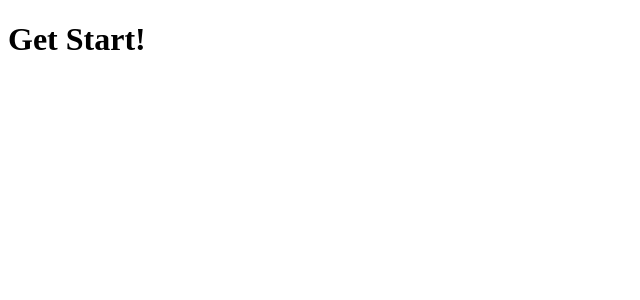
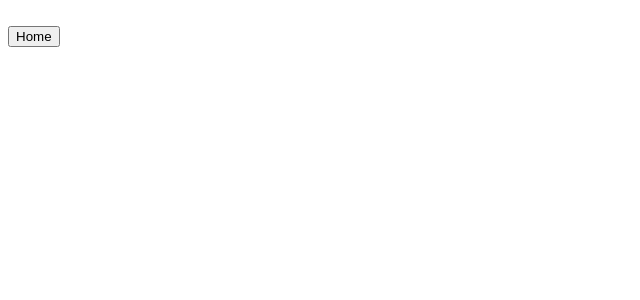
Before and after one commit to ivajo26/frontend-test, a Next.js app: page / in a window 1280 px wide. Shown: the top 300 px of the page, without its empty margins (0-640 px from the left). Built offline with nearby package versions, Linux system fonts and the light colour scheme.

Commit message:
Set Main Layout

```diff
--- a/pages/index.js
+++ b/pages/index.js
@@ -1,7 +1,27 @@
 import React from 'react'
 
 const Index = () => (
-  <h1>Get Start!</h1>
+  <div className="Layout">
+    <div className="Layout-sidebar">
+      <div className="Sidebar-logo">
+        <img src="" alt=""/>
+      </div>
+      <div className="Sidebar-options">
+
+      </div>
+    </div>
+    <div className="Layout-main">
+      <nav className="Main-nav">
+        <button>
+          <i></i>
+          <span>Home</span>
+        </button>
+      </nav>
+      <section className="Main-content">
+
+      </section>
+    </div>
+  </div>
 )
 
 export default Index
```
